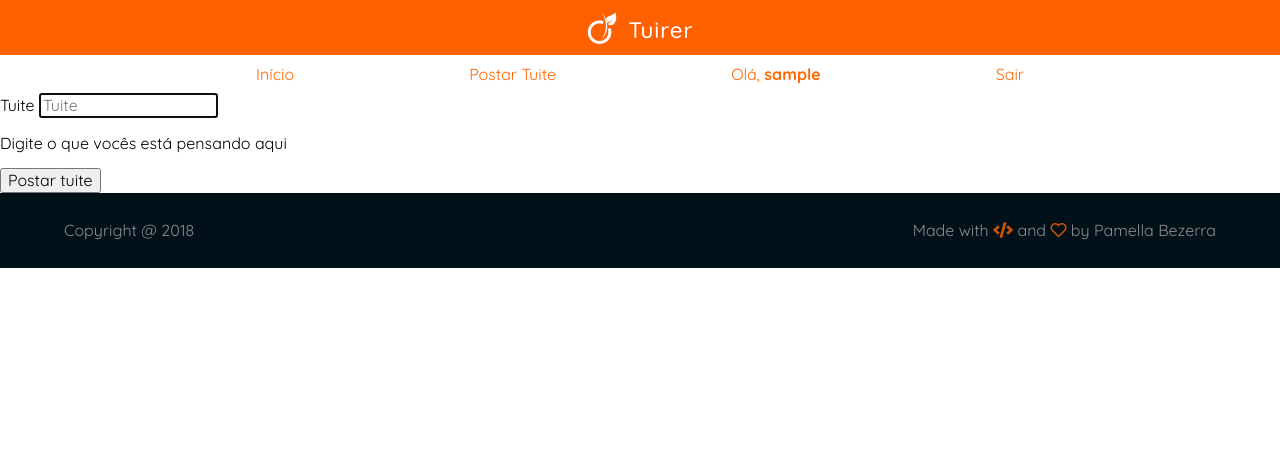
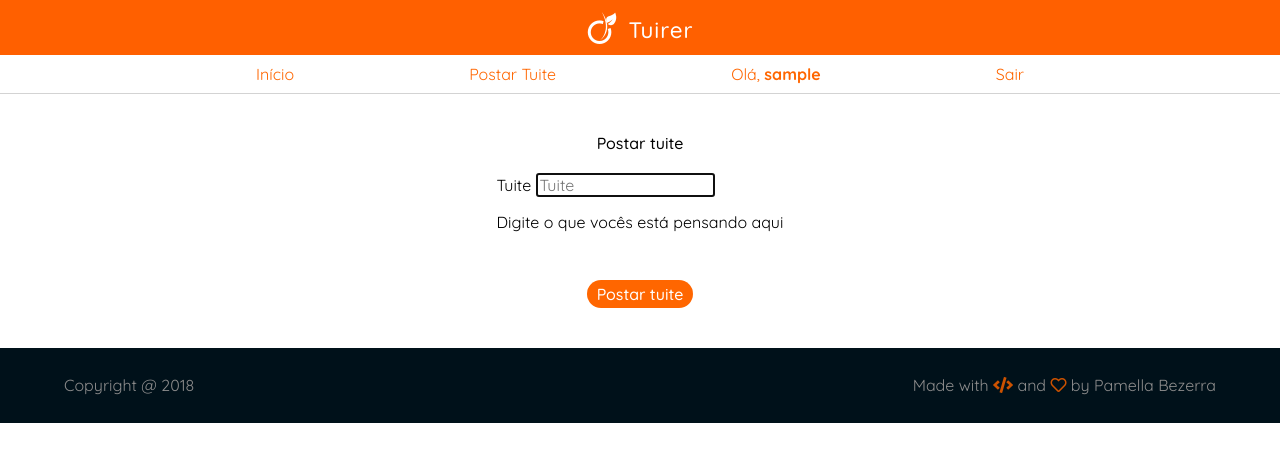
Before and after one commit to pamella/jornada-django-tuirer, a Django app: page /postar/ in a window 1280 px wide. Shown: the top 462 px of the page. Run offline with Django 3.2, Linux system fonts and the light colour scheme; the visitor is signed in with stand-in values (Sample User, id 1); some libraries are stand-ins or nearby versions.

Commit message:
add follow user feature, update forms visual template

```diff
--- a/core/views.py
+++ b/core/views.py
@@ -9,7 +9,7 @@ from tuites.models import Tuite
 def index(request):
     context = {
         "now": datetime.now(),
-        'tuites': Tuite.objects.all().order_by('-date_created')[:5],
+        'tuites': Tuite.objects.all().order_by('-date_created'),
         # 'tuites': Tuite.objects.search('opa'),
     }
 
--- a/static/css/style.css
+++ b/static/css/style.css
@@ -5,6 +5,7 @@
     padding: 10px 20%;
     box-sizing: border-box;
     background-color: white;
+    border-bottom: 1px solid lightgray;
 }
 
 .menu__link {
@@ -12,11 +13,62 @@
     color: #ff6600;
 }
 
+/* forms button */
+.button {
+    cursor: pointer;
+    background-color: #ff6600;
+    color: white;
+    border-radius: 15px;
+    padding: 10px;
+    font-weight: 500;
+    border: none;
+}
 
-/* login */
-.login {
+.button:hover {
+    background-color: white;
+    color: #ff6600;
+    border: 2px solid #ff6600;
+}
+
+/* login and signup */
+.login, .signup, .post-tuite {
     display: flex;
     flex-direction: column;
+    align-items: center;
+    padding: 40px 0;
+    box-sizing: border-box;
+}
+
+.login__title, .signup__title, .post-tuite__title {
+    font-weight: 500;
+}
+
+.login-form, .signup-form, .post-tuite-form {
+    display: flex;
+    flex-direction: column;
+    align-items: center;
+}
+
+.login-form {
+    width: 300px;
+}
+
+.signup-form {
+    width: 420px;
+}
+
+.post-tuite-form {
+    margin-top: 20px;
+}
+
+.login-form p, .signup-form p, .post-tuite p {
+    display: flex;
+    justify-content: space-between;
+    width: 100%;
+}
+
+.signup-form .helptext, .signup-form ul {
+    display: none;
 }
 
 
@@ -62,7 +113,55 @@
     color: #007acc;
 }
 
+
 /* profile */
+.profile {
+    display: flex;
+    flex-direction: column;
+    align-items: center;
+}
+
+.profile-header {
+    display: flex;
+    flex-direction: column;
+    align-items: center;
+    width: 100%;
+    background-color: #f2f2f2;
+    padding: 0 15%;
+    box-sizing: border-box;
+}
+
+.profile-edit, .button {
+    background-color: #ff6600;
+    color: white;
+    border-radius: 15px;
+    padding: 5px 10px;
+    font-weight: 500;
+}
+
+.profile-edit:hover, .button:hover {
+    background-color: white;
+    color: #ff6600;
+    border: 2px solid #ff6600;
+}
+
+.profile-info-box {
+    display: flex;
+    align-items: center;
+    margin: 30px 0;
+}
+
+.profile-info-content {
+    display: flex;
+    flex-direction: column;
+}
+
+.profile-info-content .row {
+    display: flex;
+    justify-content: space-between;
+    align-items: center;
+}
+
 .profile-picture {
     width: 100px;
     height: 100px;
--- a/templates/home.html
+++ b/templates/home.html
@@ -5,7 +5,7 @@
     {% include "includes/message.html" %}
 
     <div class="cards">
-        {% for tuite in tuites %}
+        {% for tuite in tuites|slice:":5" %}
             {% include 'includes/card.html' %}
         {% endfor %}
     </div>
--- a/templates/post_tuite.html
+++ b/templates/post_tuite.html
@@ -2,6 +2,8 @@
 {% load widget_tweaks %}
 
 {% block body %}
+    <div class="post-tuite">
+        <div class="post-tuite__title">Postar tuite</div>
 
         {% if form.errors %}
             {% for error in form.non_field_errors %}
@@ -15,10 +17,11 @@
             {% endfor %}
         {% endif %}
 
-    <form method="POST">
+        <form class="post-tuite-form" method="POST">
             {% csrf_token %}
 
             {% for field in form %}
+                <div>
                     {% if not field.name == 'author' %}
                         <label for="{{ field.id_for_label }}">{{ field.label }}</label>
                     {% endif %}
@@ -26,12 +29,12 @@
                     {% render_field field class="post-tuite-field" placeholder=field.label autofocus=True %}
                     <p>{{ field.help_text }}</p>
                     {{ field.errors }}
+                </div>
             {% endfor %}
 
-        <!-- {{ form.as_p }} -->
-        <!-- <input name="content" placeholder="o que você está pensando?"> -->
-        <input type="submit" value="Postar tuite">
+            <input class="button" type="submit" value="Postar tuite">
         </form>
 
+    </div>
 
 {% endblock %}
--- a/users/admin.py
+++ b/users/admin.py
@@ -18,7 +18,7 @@ class UserAdmin(admin.ModelAdmin):
             'fields': ('username', 'email', 'date_joined'),
         }),
         ('Tuirer', {
-            'fields': ('following', ),
+            'fields': ('following', 'followers'),
             'description': 'Coisas relacionadas ao nosso sistema',
         })
     )
--- a/users/models.py
+++ b/users/models.py
@@ -5,3 +5,12 @@ from django.db import models
 class User(AbstractUser):
     picture = models.ImageField('Foto de perfil', default='img/blank-pic.png')
     following = models.ManyToManyField('self', blank=True)
+    followers = models.ManyToManyField('self', blank=True)
+
+    @property
+    def following_count(self):
+        return self.following.count()
+
+    @property
+    def followers_count(self):
+        return self.followers.count()
--- a/users/urls.py
+++ b/users/urls.py
@@ -6,6 +6,7 @@ from users.views import (
     UserLoginView,
     UserLogoutView,
     UserSignupView,
+    UserFollowView,
 )
 
 app_name = 'users'
@@ -18,4 +19,5 @@ urlpatterns = [
     path('login/', UserLoginView.as_view(), name='login'),
     path('logout/', UserLogoutView.as_view(), name='logout'),
     path('cadastro/', UserSignupView.as_view(), name='signup'),
+    path('seguir/<int:pk>/', UserFollowView.as_view(), name='follow'),
 ]
```
Also changed, not shown: other parts of static/css/style.css (+28 -2 lines), templates/login.html (+1 -9 lines), templates/profile.html (+43 -11 lines), templates/signup.html (+9 -5 lines), tuites/templatetags/user_follow.py (added, +16 -0 lines), users/views.py (+25 -5 lines), README.md (deleted), mediafiles/the-intern-anne-hathaway.jpg (added), users/migrations/0005_user_followers.py (added). Lines whose indentation alone changed are shown as unchanged.
